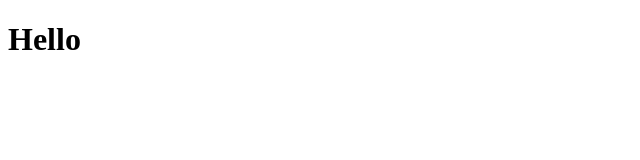
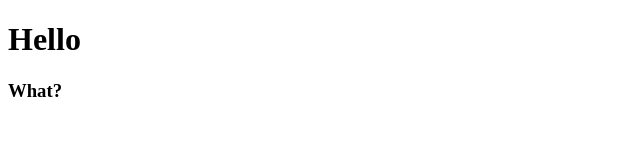
Before and after one commit to Improbable555/project, a plain HTML site: page index.html in a window 1280 px wide. Shown: the full height of the page, 0-640 px from the left. Drawn offline with Linux system fonts and the light colour scheme.

Commit message:
last commit

```diff
--- a/index.html
+++ b/index.html
@@ -8,5 +8,6 @@
 </head>
 <body>
     <h1>Hello</h1>
+    <h3>What?</h3>
 </body>
 </html>
```
